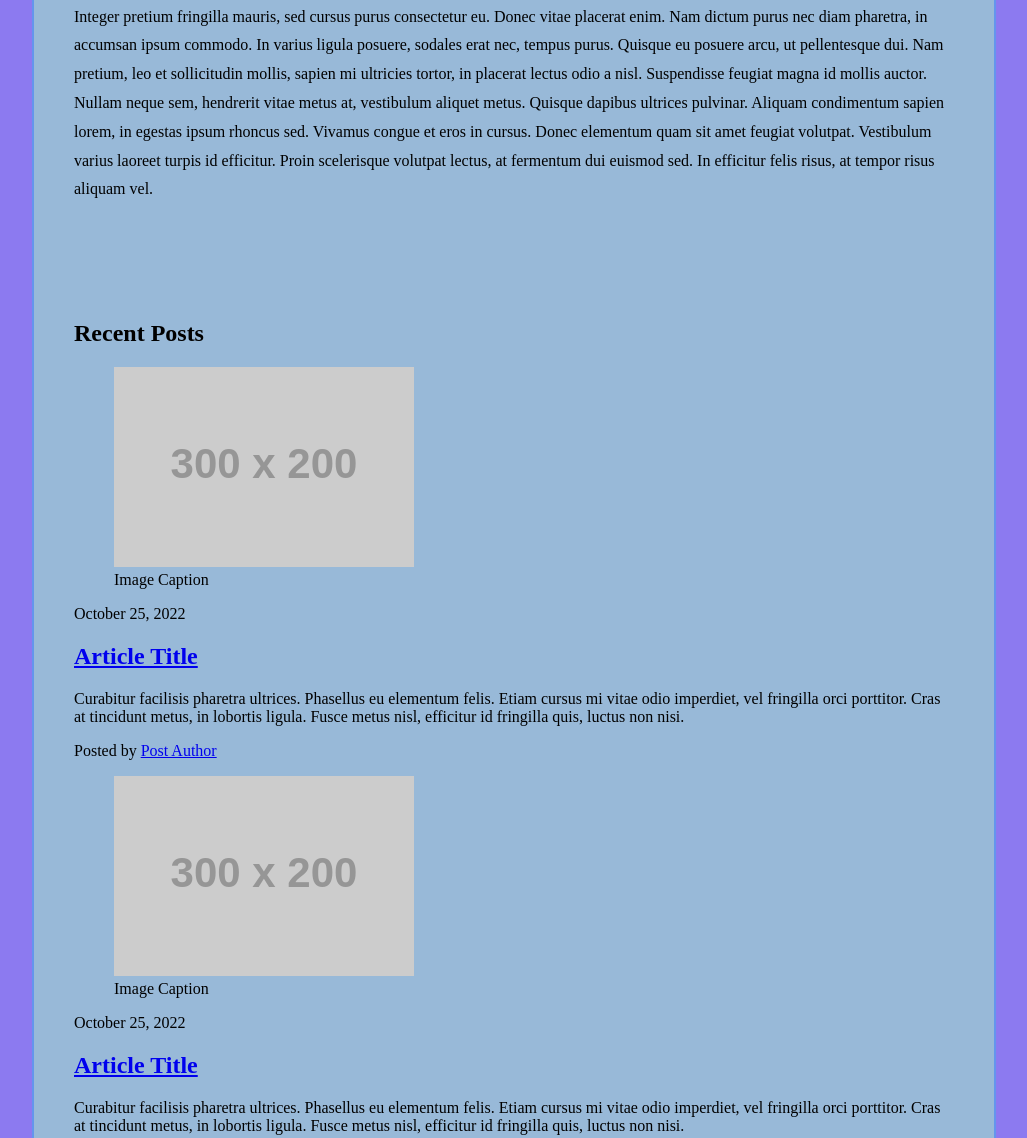
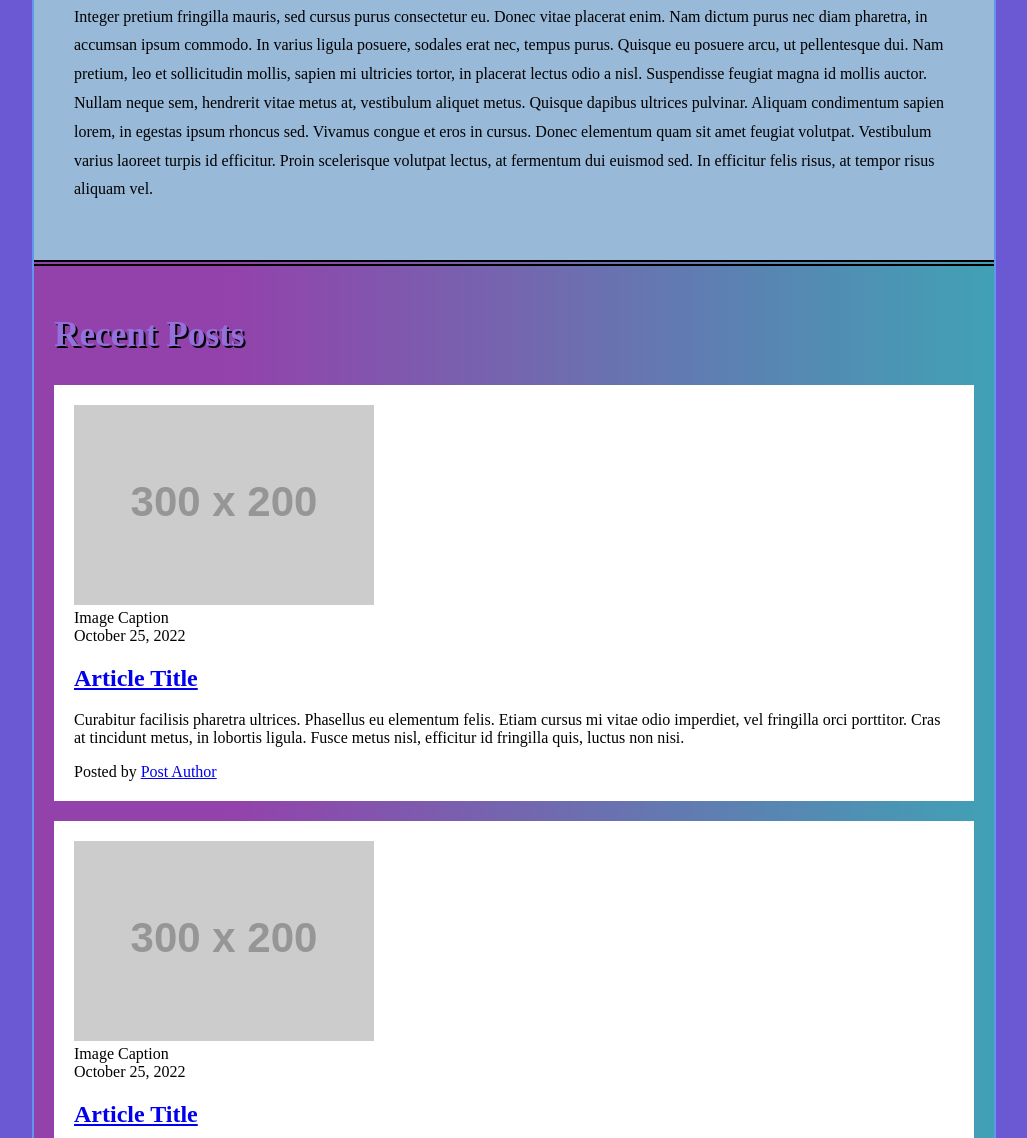
Before and after one commit to AlexG342/alexg-itonyx, a plain HTML site: page css-demo/assets/index.html in a window 1280 px wide. Shown: the part 757-1895 px from the top of the page, without its empty margins (126-1153 px from the left). Drawn offline with Linux system fonts and the light colour scheme; placeholder pictures from the web are drawn by us.

Commit message:
css demo updated

```diff
--- a/css-demo/assets/css/style.css
+++ b/css-demo/assets/css/style.css
@@ -1,5 +1,5 @@
 body {
-    background-color:rgb(140, 122, 240);
+    background-color:rgb(107, 89, 212);
     font-family: 'Lora', serif;
 }
 
@@ -73,7 +73,7 @@ header.primary nav a:hover{
     color:rgb(21, 57, 78);
     border-left:7.5px rgb(26, 26, 133);
     padding:5px 7px;
-    border-raidus:15px 0;
+    border-radius:15px 0;
 }
 
 .img-right{
@@ -84,3 +84,36 @@ header.primary nav a:hover{
     max-width:40%;
     margin: 20px 0 20px 20px;
 }
+
+.img-right-full{
+    border: 2px solid paleturquoise;
+    padding:5px;
+    border-radius:20px 0;
+    max-width:100%;
+    margin:20px 0 20px 20px;
+}
+
+#blog{
+    background: rgb(147,66,171);
+background: linear-gradient(90deg, rgba(147,66,171,1) 20%, rgba(64,161,181,1) 100%);
+padding:20px 0;
+border-top: 6px double #000;
+border-bottom: 6px double #000;
+}
+
+#blog > h2{
+    color:mediumpurple;
+    text-shadow:2px 2px #000;
+    font-size:2.2rem;
+    margin-left:20px;
+}
+
+#blog article.post{
+    background:#fff;
+    margin:20px;
+    padding:20px;
+}
+
+#blog figure{
+    margin:0;
+}
```
